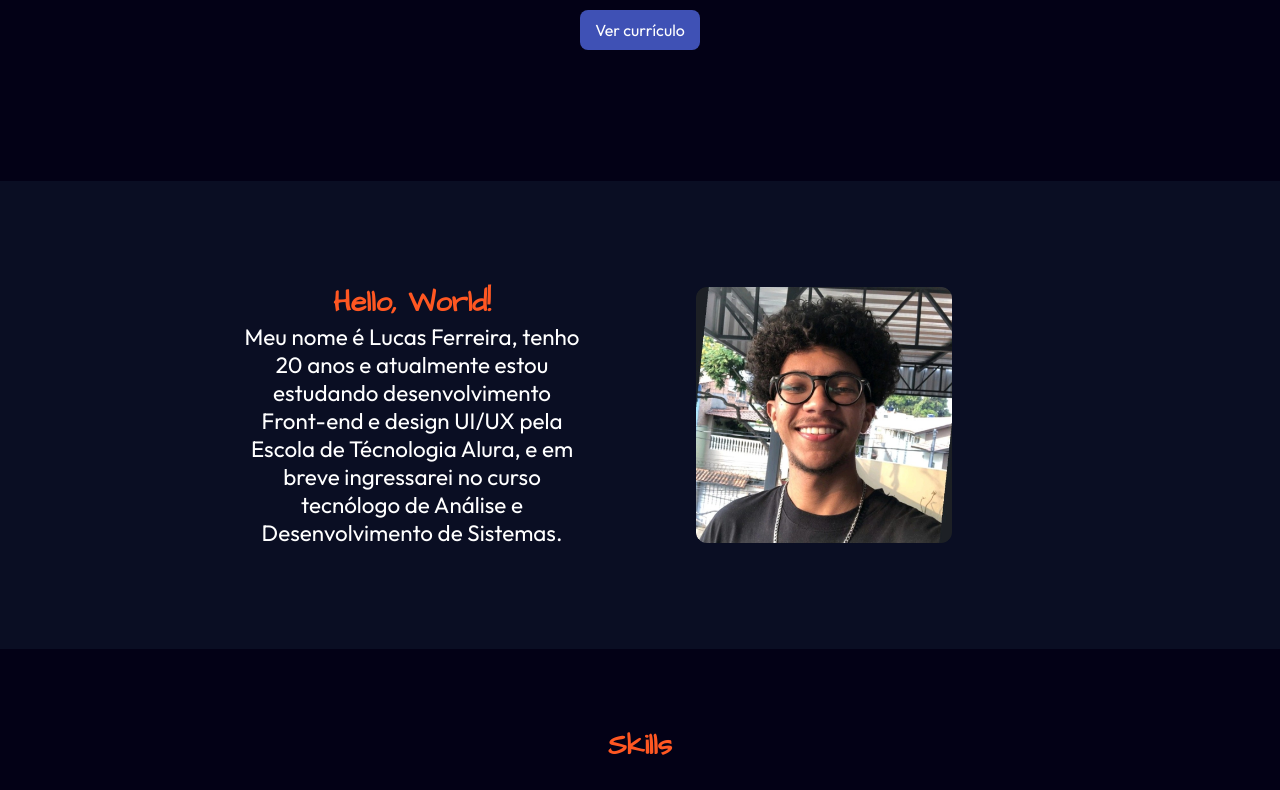
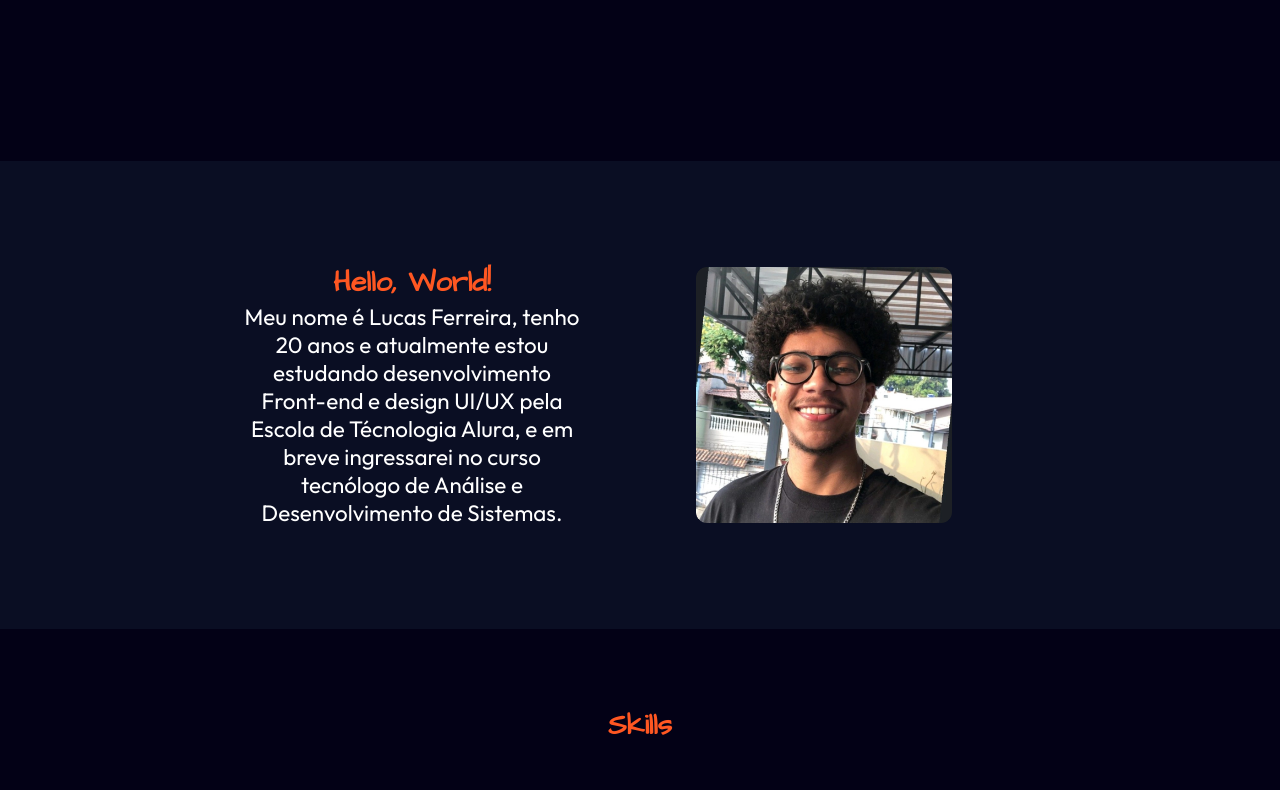
Before and after one commit to LucasFerreiraH/Portfolio, a plain HTML site: page index.html in a window 1280 px wide. Shown: the part 291-1081 px from the top of the page. Drawn offline with Linux system fonts and the light colour scheme; a web font is replaced by a local one.

Commit message:
Botão currículo comentado

```diff
--- a/index.html
+++ b/index.html
@@ -12,11 +12,11 @@
     <section class="inicio">
         <h1 class="titulo__principal">Portfólio</h1>
         <p class="subtitulo">Front-end Developer</p>
-        <ul class="lista">
+        <!-- <ul class="lista">
             <li class="item__lista">
                 <a class="botao__download" href="document/curriculo.pdf" target="_blank"> Ver currículo</a>
             </li>
-        </ul>
+        </ul> -->
 
     </section>
     <section class="apresentacao">
```
